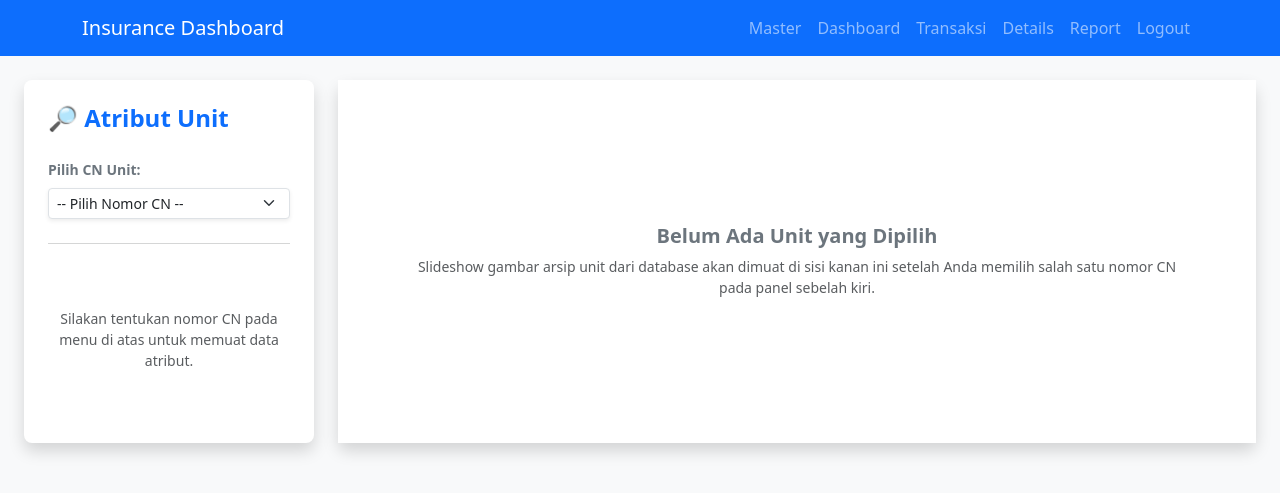
After one commit to Wilsonn23/HR_Information_System, a Flask app: page /details in a window 1280 px wide. The commit adds this page. Shown: the top 493 px of the page. Run offline with Flask 3, Linux system fonts and the light colour scheme; the visitor is signed in with stand-in values (Sample User, id 1); some libraries are stand-ins or nearby versions.

Commit message:
feat:details and edit

```diff
--- a/app.py
+++ b/app.py
@@ -88,6 +88,14 @@ with app.app_context():
 # ===============================================================================================================
 # CLASS DEFINITIONS
 # ===============================================================================================================
+
+class UnitImage(db.Model):
+    __tablename__ = 'unit_images'
+
+    id = db.mapped_column(db.Integer, primary_key=True, autoincrement=True)
+    cn = db.mapped_column(db.String(50), db.ForeignKey('data_entries.cn'), nullable=False) # Hubungkan dengan CN Utama
+    filename = db.mapped_column(db.String(255), nullable=False)     # Menyimpan nama asli file (misal: depan.jpg)
+    file_data = db.mapped_column(db.LargeBinary, nullable=False)    # Menyimpan data biner gambar asli (BLOB/BYTEA)
 
 class DataEntry(db.Model):
     __tablename__ = "data_entries"
@@ -382,6 +390,28 @@ def report():
         active_filter=group_by
     )
 
+@app.route('/details')
+@app.route('/details/<cn>')
+def details(cn=None):
+    all_cn_list = db.session.execute(db.select(DataEntry.cn).order_by(DataEntry.cn)).scalars().all()
+
+    if(not cn):
+        return render_template('details.html', entry=None, all_cn_list=all_cn_list)
+
+    entry = db.session.execute(
+        db.select(DataEntry).where(DataEntry.cn == cn)
+    ).scalar_one_or_none()
+
+    if not entry:
+        flash("Data unit tidak ditemukan!", "danger")
+        return redirect(url_for('details'))
+
+    db_images = db.session.execute(
+        db.select(UnitImage.id).where(UnitImage.cn == cn).order_by(UnitImage.id)
+    ).scalars().all()
+
+    return render_template('details.html', all_cn_list=all_cn_list, entry=entry, db_images=db_images)
+
 @app.route('/entry')
 def database():
     form = DataForm()
@@ -533,6 +563,18 @@ def submit_data():
 
         try:
             db.session.add(new_record)
+
+            uploaded_files = request.files.getlist('unit_photos')
+            for file in uploaded_files:
+                if file and file.filename != '':
+                    binary_data = file.read()
+                    new_image = UnitImage(
+                        cn=form.cn.data,
+                        filename=file.filename,
+                        file_data=binary_data
+                    )
+                    db.session.add(new_image)
+
             db.session.commit()
             return redirect(url_for('dashboard'))
 
@@ -551,14 +593,123 @@ def submit_data():
 
     return render_template('form.html', form=form)
 
-@app.route('/edit/<cn>')
+@app.route('/edit/<cn>', methods=['GET'])
 def edit(cn):
-    form = DataForm()
+    # Ambil data lama berdasarkan CN
     entry = db.session.execute(
         db.select(DataEntry).where(DataEntry.cn == cn)
     ).scalar_one_or_none()
 
-    return render_template('edit.html', form=form, entries=entry)
+    if not entry:
+        flash("Data unit dengan CN tersebut tidak ditemukan.", "danger")
+        return redirect(url_for('details'))
+
+    form = DataForm(obj=entry)
+
+    if entry.tanggal_berakhir_stnk:
+        try:
+            form.tanggal_berakhir_stnk.data = datetime.strptime(str(entry.tanggal_berakhir_stnk), '%Y-%m-%d').date()
+        except ValueError:
+            pass
+    if entry.tanggal_berakhir_asuransi:
+        try:
+            form.tanggal_berakhir_asuransi.data = datetime.strptime(str(entry.tanggal_berakhir_asuransi), '%Y-%m-%d').date()
+        except ValueError:
+            pass
+
+    form.biaya_perpanjang_stnk.data = f"{entry.biaya_perpanjang_stnk:,.2f}".replace('.', ',').replace(chr(160), '').replace(' ', '')
+    form.biaya_administrasi_stnk.data = f"{entry.biaya_administrasi_stnk:,.2f}".replace('.', ',')
+    form.biaya_perpanjang_asuransi.data = f"{entry.biaya_perpanjang_asuransi:,.2f}".replace('.', ',')
+    form.biaya_administrasi_asuransi.data = f"{entry.biaya_administrasi_asuransi:,.2f}".replace('.', ',')
+
+    return render_template('edit.html', form=form, entry=entry)
+
+# Tambahkan route POST ini tepat di bawah fungsi def edit(cn) untuk memproses update data
+@app.route('/update_data/<cn>', methods=['POST'])
+def update_data(cn):
+    entry = db.session.execute(
+        db.select(DataEntry).where(DataEntry.cn == cn)
+    ).scalar_one_or_none()
+
+    if not entry:
+        flash("Data tidak ditemukan!", "danger")
+        return redirect(url_for('details'))
+
+    form = DataForm()
+    form.cn.data = cn
+    form.status_stnk.data=entry.status_stnk
+    form.status_asuransi.data=entry.status_asuransi
+    form.tanggal_berakhir_stnk.data=entry.tanggal_berakhir_stnk
+    form.tanggal_berakhir_asuransi.data=entry.tanggal_berakhir_asuransi
+
+    if form.validate_on_submit():
+        def clean_numeric_input(val):
+            if not val: return 0.0
+            val_str = str(val).strip().replace('.', '').replace(',', '.')
+            try: return round(float(val_str), 2)
+            except ValueError: return 0.0
+
+        # Kalkulasi hitung ulang biaya baru
+        biaya_perpanjang_stnk = clean_numeric_input(form.biaya_perpanjang_stnk.data)
+        biaya_admin_stnk = clean_numeric_input(form.biaya_administrasi_stnk.data)
+        total_stnk = biaya_perpanjang_stnk + biaya_admin_stnk
+        total_terpembulat_stnk = float(round(total_stnk, 0))
+        pembulatan_otomatis_stnk = round(total_terpembulat_stnk - total_stnk, 2)
+
+        biaya_perpanjang_asuransi = clean_numeric_input(form.biaya_perpanjang_asuransi.data)
+        biaya_admin_asuransi = clean_numeric_input(form.biaya_administrasi_asuransi.data)
+        total_asuransi = biaya_perpanjang_asuransi + biaya_admin_asuransi
+        total_terpembulat_asuransi = float(round(total_asuransi, 0))
+        pembulatan_otomatis_asuransi = round(total_terpembulat_asuransi - total_asuransi, 2)
+
+        # Update properti objek database lama dengan data kiriman dari form edit
+        entry.pt = form.pt.data
+        entry.nama_asuransi = form.nama_asuransi.data
+        entry.pulau = form.pulau.data
+        entry.provinsi = form.provinsi.data
+        entry.no_polis = form.no_polis.data
+        entry.no_polisi = form.no_polisi.data
+        entry.varian = form.varian.data
+        entry.kategori = form.kategori.data
+        entry.eqp_model = form.eqp_model.data
+        entry.sn_equipment = form.sn_equipment.data
+        entry.sn_engine = form.sn_engine.data
+        entry.year = form.year.data
+        entry.remaks = form.remaks.data if form.remaks.data else None
+
+        entry.biaya_perpanjang_stnk = biaya_perpanjang_stnk
+        entry.biaya_administrasi_stnk = biaya_admin_stnk
+        entry.pembulatan_stnk = pembulatan_otomatis_stnk
+        entry.total_stnk = total_terpembulat_stnk
+        entry.harus_dibayar_stnk = total_terpembulat_stnk
+
+        entry.biaya_perpanjang_asuransi = biaya_perpanjang_asuransi
+        entry.biaya_administrasi_asuransi = biaya_admin_asuransi
+        entry.pembulatan_asuransi = pembulatan_otomatis_asuransi
+        entry.total_asuransi = total_terpembulat_asuransi
+        entry.harus_dibayar_asuransi = total_terpembulat_asuransi
+
+        entry.diinput_oleh = session.get('logged_user', 'System')
+
+        try:
+            uploaded_files = request.files.getlist('unit_photos')
+            for file in uploaded_files:
+                if file and file.filename != '':
+                    binary_data = file.read()
+                    new_image = UnitImage(
+                        cn=cn, # Tetap arahkan ke parameter CN unit ini
+                        filename=file.filename,
+                        file_data=binary_data
+                    )
+                    db.session.add(new_image)
+
+            db.session.commit()
+            return redirect(url_for('details'))
+        except Exception as e:
+            db.session.rollback()
+            flash(f"Gagal memperbarui database: {e}", "danger")
+
+    return render_template('edit.html', form=form, entry=entry)
 
 @app.route('/api/get-tagihan/<jenis>/<cn>')
 def get_tagihan(jenis, cn):
@@ -581,6 +732,20 @@ def get_tagihan(jenis, cn):
         })
 
     return jsonify({'success': False, 'message': 'CN tidak ditemukan'}), 404
+
+@app.route('/get_image/<int:image_id>')
+def get_image(image_id):
+    img_record = db.session.execute(
+        db.select(UnitImage).where(UnitImage.id == image_id)
+    ).scalar_one_or_none()
+
+    if img_record:
+        ext = img_record.filename.split('.')[-1].lower()
+        mimetype = f'image/{ext}' if ext in ['png', 'jpg', 'jpeg', 'gif'] else 'image/jpeg'
+
+        return Response(img_record.file_data, mimetype=mimetype)
+
+    return "Gambar tidak ditemukan", 404
 
 @app.route('/export/csv')
 def export_csv():
--- a/templates/base.html
+++ b/templates/base.html
@@ -23,6 +23,7 @@
                         {% endif %}
                         <li class="nav-item"><a class="nav-link {% if active_page=='dashboard' %}active{% endif %}" href="/dashboard">Dashboard</a></li>
                         <li class="nav-item"><a class="nav-link {% if active_page=='transaksi' %}active{% endif %}" href="/transaksi">Transaksi</a></li>
+                        <li class="nav-item"><a class="nav-link {% if active_page=='details' %}active{% endif %}" href="/details">Details</a></li>
                         <li class="nav-item"><a class="nav-link {% if active_page=='report' %}active{% endif %}" href="/report">Report</a></li>
                         <li class="nav-item"><a class="nav-link {% if active_page=='logout' %}active{% endif %}" href="/logout">Logout</a></li>
                     </ul>
--- /dev/null
+++ b/templates/details.html
@@ -0,0 +1,166 @@
+{% extends 'base.html' %}
+
+{% block title %}Detail Unit{% endblock %}
+
+{% block body_class %}dashboard-page bg-light{% endblock %}
+
+{% block content %}
+<div class="container-fluid px-4 mt-4">
+    <div class="row g-4">
+
+        <div class="col-md-4 col-lg-3">
+            <div class="card shadow border-0 rounded-3 h-100">
+                <div class="card-body p-4 d-flex flex-column">
+
+                    <h4 class="card-title fw-bold text-primary mb-4">🔎 Atribut Unit</h4>
+
+                    <div class="mb-2">
+                        <label for="cnNavigator" class="form-label fw-semibold text-secondary small">Pilih CN Unit:</label>
+                        <select id="cnNavigator" class="form-select form-select-sm shadow-sm" onchange="if(this.value) window.location.href='/details/' + this.value;">
+                            <option value="">-- Pilih Nomor CN --</option>
+                            {% for cn_item in all_cn_list %}
+                                <option value="{{ cn_item }}" {% if entry and cn_item == entry.cn %}selected{% endif %}>
+                                    {{ cn_item }}
+                                </option>
+                            {% endfor %}
+                        </select>
+                    </div>
+
+                    <hr class="text-muted my-3">
+
+                    {% if entry %}
+                        <div class="unit-attributes small flex-grow-1">
+
+                            <div class="mb-3 border-bottom pb-1">
+                                <div class="text-muted text-uppercase fw-semibold font-size-xs">CN (Code Number)</div>
+                                <div class="fw-bold text-primary fs-5">{{ entry.cn }}</div>
+                            </div>
+
+                            <div class="mb-2.5 border-bottom pb-1.5">
+                                <div class="text-muted text-uppercase fw-semibold font-size-xs">Nama PT</div>
+                                <div class="fw-semibold text-dark">{{ entry.pt or '-' }}</div>
+                            </div>
+
+                            <div class="mb-2.5 border-bottom pb-1.5">
+                                <div class="text-muted text-uppercase fw-semibold font-size-xs">Nama Asuransi</div>
+                                <div class="fw-semibold text-dark">{{ entry.nama_asuransi or '-' }}</div>
+                            </div>
+
+                            <div class="mb-2.5 border-bottom pb-1.5">
+                                <div class="text-muted text-uppercase fw-semibold font-size-xs">No. Polisi (Plat)</div>
+                                <div class="fw-semibold text-dark">{{ entry.no_polisi or '-' }}</span></div>
+                            </div>
+
+                            <div class="mb-2.5 border-bottom pb-1.5">
+                                <div class="text-muted text-uppercase fw-semibold font-size-xs">Varian Unit</div>
+                                <div class="fw-semibold text-dark">{{ entry.varian or '-' }}</div>
+                            </div>
+
+                            <div class="mb-2.5 border-bottom pb-1.5">
+                                <div class="text-muted text-uppercase fw-semibold font-size-xs">Kategori</div>
+                                <div class="fw-semibold text-dark">{{ entry.kategori or '-' }}</div>
+                            </div>
+
+                            <div class="mb-2.5 border-bottom pb-1.5">
+                                <div class="text-muted text-uppercase fw-semibold font-size-xs">Lokasi Wilayah</div>
+                                <div class="fw-semibold text-dark">{{ entry.pulau or '-' }} / {{ entry.provinsi or '-' }}</div>
+                            </div>
+
+                            <div class="mb-2.5 border-bottom pb-1.5">
+                                <div class="text-muted text-uppercase fw-semibold font-size-xs">Masa Berlaku STNK</div>
+                                <div class="fw-semibold text-dark">{{ entry.tanggal_berakhir_stnk or '-' }}</div>
+                            </div>
+
+                            <div class="mb-3">
+                                <div class="text-muted text-uppercase fw-semibold font-size-xs">Masa Berlaku Asuransi</div>
+                                <div class="fw-semibold text-dark">{{ entry.tanggal_berakhir_asuransi or '-' }}</div>
+                            </div>
+
+                        </div>
+
+                        <div class="d-grid gap-2 mt-auto">
+                            <a href="/edit/{{ entry.cn }}" class="btn btn-warning btn-sm fw-bold text-dark shadow-sm">
+                                ✏️ Edit Data Unit
+                            </a>
+                            <a href="/dashboard" class="btn btn-outline-secondary btn-sm">
+                                Back to Dashboard
+                            </a>
+                        </div>
+                    {% else %}
+                        <div class="text-center py-5 text-muted small my-auto">
+                            <p class="mb-0">Silakan tentukan nomor CN pada menu di atas untuk memuat data atribut.</p>
+                        </div>
+                    {% endif %}
+
+                </div>
+            </div>
+        </div>
+
+        <div class="col-md-8 col-lg-9">
+            <div class="card shadow border-0 rounded-3 h-100">
+                <div class="card-body p-4 d-flex flex-column bg-white">
+
+                    {% if entry %}
+                        <h4 class="text-dark fw-bold mb-4">🖼️ Visual & Dokumentasi Unit ({{ db_images|length }} Gambar)</h4>
+
+                        {% if db_images %}
+                            <div id="carouselDbImages" class="carousel slide shadow-sm border rounded-3 overflow-hidden bg-light my-auto" data-bs-ride="carousel">
+
+                                <div class="carousel-indicators">
+                                    {% for img_id in db_images %}
+                                        <button type="button" data-bs-target="#carouselDbImages" data-bs-slide-to="{{ loop.index0 }}" class="{% if loop.first %}active{% endif %}" aria-current="{% if loop.first %}true{% endif %}"></button>
+                                    {% endfor %}
+                                </div>
+
+                                <div class="carousel-inner">
+                                    {% for img_id in db_images %}
+                                        <div class="carousel-item {% if loop.first %}active{% endif %}" data-bs-interval="3500">
+                                            <div class="d-flex justify-content-center align-items-center" style="height: 480px;">
+
+                                                <img src="{{ url_for('get_image', image_id=img_id) }}"
+                                                     class="d-block img-fluid"
+                                                     alt="Dokumen Biner Unit {{ entry.cn }}"
+                                                     style="max-height: 100%; object-fit: contain;">
+
+                                            </div>
+                                        </div>
+                                    {% endfor %}
+                                </div>
+
+                                <button class="carousel-control-prev" type="button" data-bs-target="#carouselDbImages" data-bs-slide="prev">
+                                    <span class="carousel-control-prev-icon bg-dark rounded-circle p-2" aria-hidden="true"></span>
+                                    <span class="visually-hidden">Previous</span>
+                                </button>
+                                <button class="carousel-control-next" type="button" data-bs-target="#carouselDbImages" data-bs-slide="next">
+                                    <span class="carousel-control-next-icon bg-dark rounded-circle p-2" aria-hidden="true"></span>
+                                    <span class="visually-hidden">Next</span>
+                                </button>
+                            </div>
+
+                        {% else %}
+                            <div class="text-center text-muted my-auto p-5">
+                                <h5 class="fw-bold text-warning">⚠️ Foto Belum Tersedia</h5>
+                                <p class="small mb-0">Belum ada gambar yang diunggah untuk unit <strong>{{ entry.cn }}</strong>.</p>
+                            </div>
+                        {% endif %}
+
+                    {% else %}
+                        <div class="text-center text-muted my-auto p-5">
+                            <h5 class="fw-bold text-secondary">Belum Ada Unit yang Dipilih</h5>
+                            <p class="small mb-0">Slideshow gambar arsip unit dari database akan dimuat di sisi kanan ini setelah Anda memilih salah satu nomor CN pada panel sebelah kiri.</p>
+                        </div>
+                    {% endif %}
+
+                </div>
+            </div>
+        </div>
+
+    </div>
+</div>
+
+<style>
+    .font-size-xs { font-size: 0.725rem; letter-spacing: 0.5px; }
+    .pb-1 { padding-bottom: 0.35rem; }
+    .mb-2 { margin-bottom: 0.65rem; }
+</style>
+{% endblock %}
--- a/templates/report.html
+++ b/templates/report.html
@@ -14,7 +14,7 @@
 				<option value="?groupby=pt" {% if active_filter == 'pt' %}selected{% endif %}>Nama PT</option>
                 <option value="?groupby=nama_asuransi" {% if active_filter == 'nama_asuransi' %}selected{% endif %}>Nama Asuransi</option>
 				<option value="?groupby=tahun_bayar" {% if active_filter == 'tahun_bayar' %}selected{% endif %}>Tahun Bayar</option>
-				<option value="?groupby=pulau" {% if active_filter == 'pulau' %}selected{% endif %}>pulau</option>
+				<option value="?groupby=pulau" {% if active_filter == 'pulau' %}selected{% endif %}>Pulau</option>
                 <option value="?groupby=provinsi" {% if active_filter == 'provinsi' %}selected{% endif %}>Site (Provinsi)</option>
                 <option value="?groupby=status_pembayaran" {% if active_filter == 'status_pembayaran' %}selected{% endif %}>Status Pembayaran</option>
             </select>
```
Also changed, not shown: templates/edit.html (+38 -149 lines), templates/form.html (+10 -1 lines).
